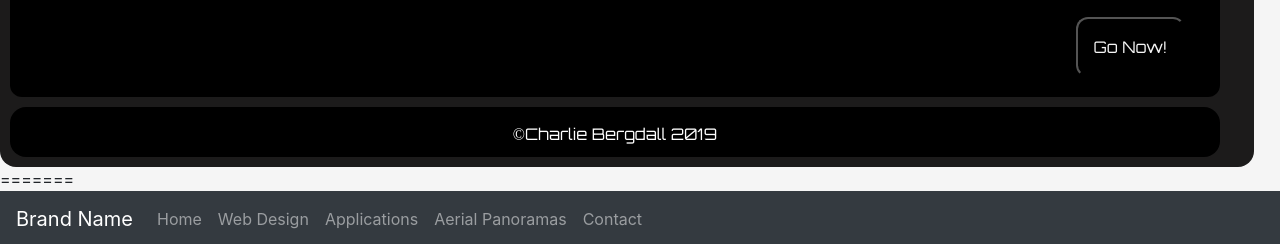
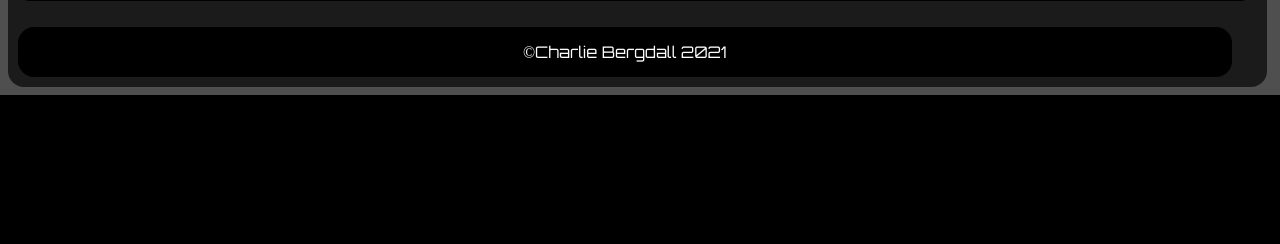
Before and after one commit to TheChar/Char.github.io, a PHP site: page / in a window 1280 px wide. Shown: the part 2729-2973 px from the top of the page. After the commit the page ends 2824 px from the top, so only its background shows below. Run offline with PHP 8.4, Linux system fonts and the light colour scheme.

Commit message:
php testing

```diff
--- a/index.html
+++ b/index.php
@@ -1,6 +1,5 @@
 <!DOCTYPE html>
 <html>
-<<<<<<< HEAD
   <head>
     <title>Charlie's Website</title>
     <!--script to make it impossible to right-click. To remove, highlight all and do ctrl + /-->
@@ -279,40 +278,8 @@
       </div><!-- End of specific section div-->
       <div style="height:10px;"></div>
       <div class="footer">
-        <p style="padding:15px;">&copy;Charlie Bergdall 2019</p>
+        <p style="padding:15px;">&copy;Charlie Bergdall <?php echo date("Y");?></p>
       </div>
     </div> <!-- End of body below header-->
   </body>
-=======
-    <head>
-        <title>Home</title>
-        <meta charset="utf-8">
-        <meta name="viewport" content="width=device-width, initial-scale=1">
-        <!--Bootstrap links (next 4 lines)-->
-        <link rel="stylesheet" href="https://maxcdn.bootstrapcdn.com/bootstrap/4.4.1/css/bootstrap.min.css">
-        <script src="https://ajax.googleapis.com/ajax/libs/jquery/3.4.1/jquery.min.js"></script>
-        <script src="https://cdnjs.cloudflare.com/ajax/libs/popper.js/1.16.0/umd/popper.min.js"></script>
-        <script src="https://maxcdn.bootstrapcdn.com/bootstrap/4.4.1/js/bootstrap.min.js"></script>
-        <!--Put additional imports here-->
-    </head>
-    <body style="background-color:whitesmoke">
-        <nav class="navbar navbar-expand-lg navbar-dark bg-dark">
-            <a class="navbar-brand" href="index.html">Brand Name</a>
-            <button class="navbar-toggler" type="button" data-toggle="collapse" data-target="#navbarNavAltMarkup" aria-controls="navbarNavAltMarkup" aria-expanded="false" aria-label="Toggle navigation">
-                <span class="navbar-toggler-icon"></span>
-            </button>
-            <div class="collapse navbar-collapse" id="navbarNavAltMarkup">
-                <div class="navbar-nav">
-                    <a class="nav-item nav-link" href="index.html">Home</a>
-                    <a class="nav-item nav-link" href="webdesign.html">Web Design</a>
-                    <a class="nav-item nav-link" href="applications.html">Applications</a>
-                    <a class="nav-item nav-link" href="downloads/aerialpanos.zip">Aerial Panoramas</a>
-                    <a class="nav-item nav-link" href="contact.html">Contact</a>
-                </div>
-            </div>
-        </nav>
-        <iframe src="google.com">
-        </iframe>
-    </body>
->>>>>>> decca9dde9a91dd750576945e4d45b24794a8ccf
 </html>
```
